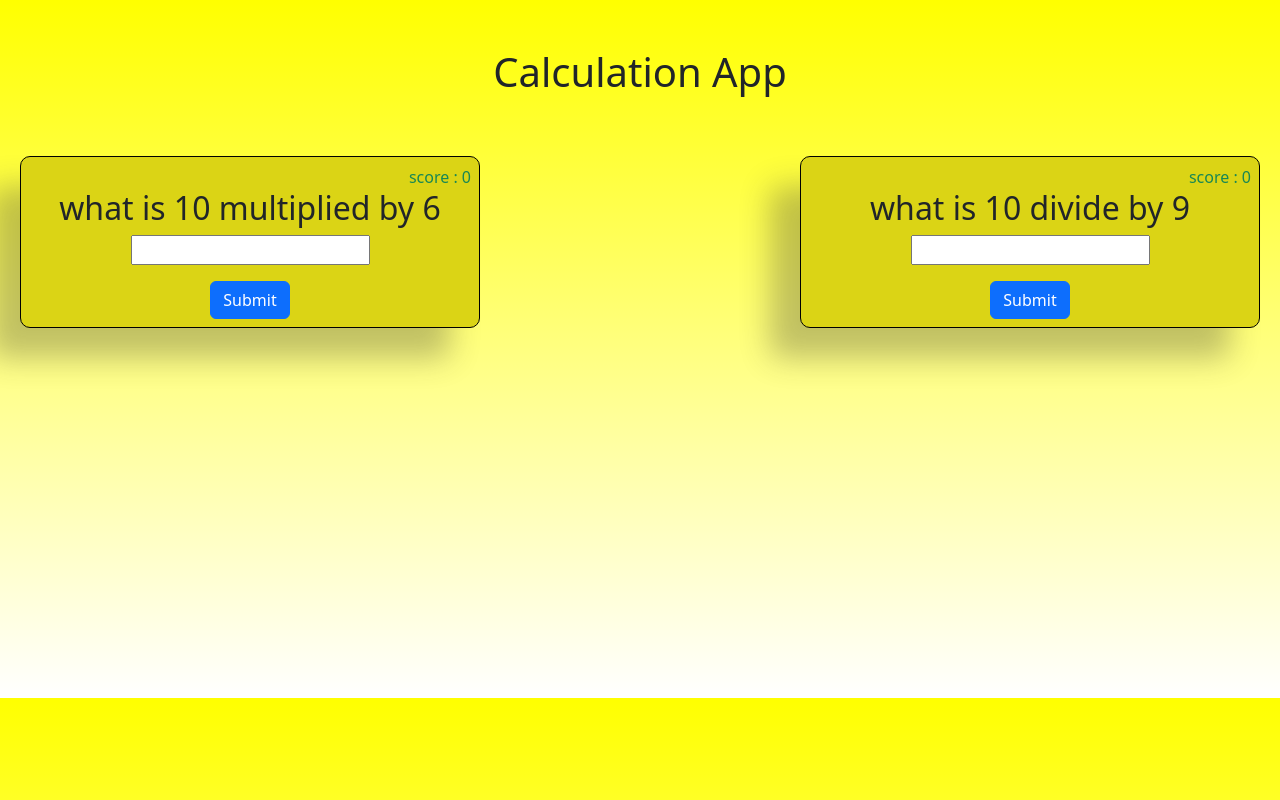
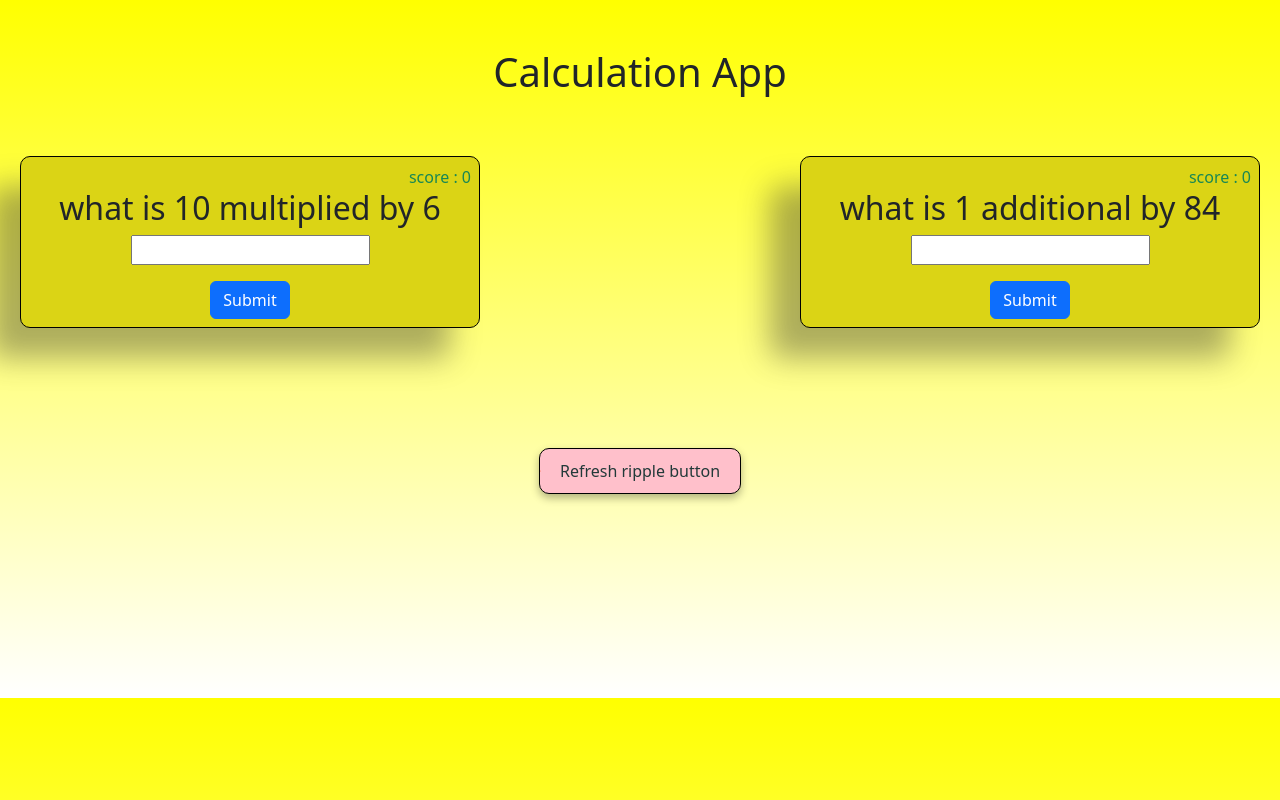
Before and after one commit to arraihan4897/CalculationApp, a plain HTML site: page index.html in a window 1280 px wide. Drawn offline with nearby package versions, Linux system fonts and the light colour scheme.

Commit message:
ripple button complet

```diff
--- a/devide.js
+++ b/devide.js
@@ -1,22 +1,18 @@
-const num_1 = Math.ceil(Math.random() *1000);
-const num_2 = Math.ceil(Math.random() *10);
+const num_1 = Math.ceil(Math.random() *100);
+const num_2 = Math.ceil(Math.random() *100);
 
 
 
 const Qel_1 = document.getElementById('did');
-Qel_1.innerText= `what is ${num_1} divide by ${num_2}`;
+Qel_1.innerText= `what is ${num_1} additional by ${num_2}`;
 console.log(num_1,num_2,Qel_1,'will be displayed');
-
-
-
-
 
 
 const buttond = document.getElementById("myDButton").addEventListener("click", function() {
    let input = document.getElementById("mydivideInput");
    const inputValue = parseInt(input.value) ;
   console.log(inputValue);
-  const getres = num_1/num_2;
+  const getres = num_1+num_2;
 console.log(getres);
 
   if (inputValue===getres) {
--- a/index.html
+++ b/index.html
@@ -34,7 +34,12 @@
 
 
 
+          <!-- button ripple effect -->
 
+          <section>
+            <a href=""> <button class="bttn">Refresh ripple button</button></a>
+
+          </section>
 
     <script src="https://cdn.jsdelivr.net/npm/bootstrap@5.2.3/dist/js/bootstrap.bundle.min.js" integrity="sha384-kenU1KFdBIe4zVF0s0G1M5b4hcpxyD9F7jL+jjXkk+Q2h455rYXK/7HAuoJl+0I4" crossorigin="anonymous"></script>
       <script src="index.js"></script>
--- a/style.css
+++ b/style.css
@@ -14,10 +14,41 @@ text-align: center;
     border-radius: 10px;
     width:460px ;
     max-height: 200px;
-    box-shadow: -30px 30px 30px rgba(50, 50, 50, 0.3);
+    box-shadow: -30px 30px 30px rgba(50, 50, 50, 0.4);
 }
 .vvvv{
     margin: 20px;
 
     justify-content: space-between;
 }
+.bttn{
+    position: relative;;
+    margin-top: 100px;
+    background-color: pink;
+    color: rgb(34, 57, 57);
+    border: 1px solid black;
+    border-radius: 10px;
+    padding: 10px 20px;
+   box-shadow: 0px 4px 8px rgba(0, 0, 0,.3);
+   overflow: hidden;
+}
+
+
+.bttn::before{
+    content: "";
+    position: absolute;
+    background-color: orangered;
+    width: 1px;
+    height: 1px;
+    left: 0%;
+    top: 50%;
+    transform: translate(-50%, -50%);
+    border-radius: 50%;
+    transition:width 0.5s, height 0.5s;
+
+}
+.bttn:hover::before{
+    width:400px;
+    height:400px;
+
+}
```
